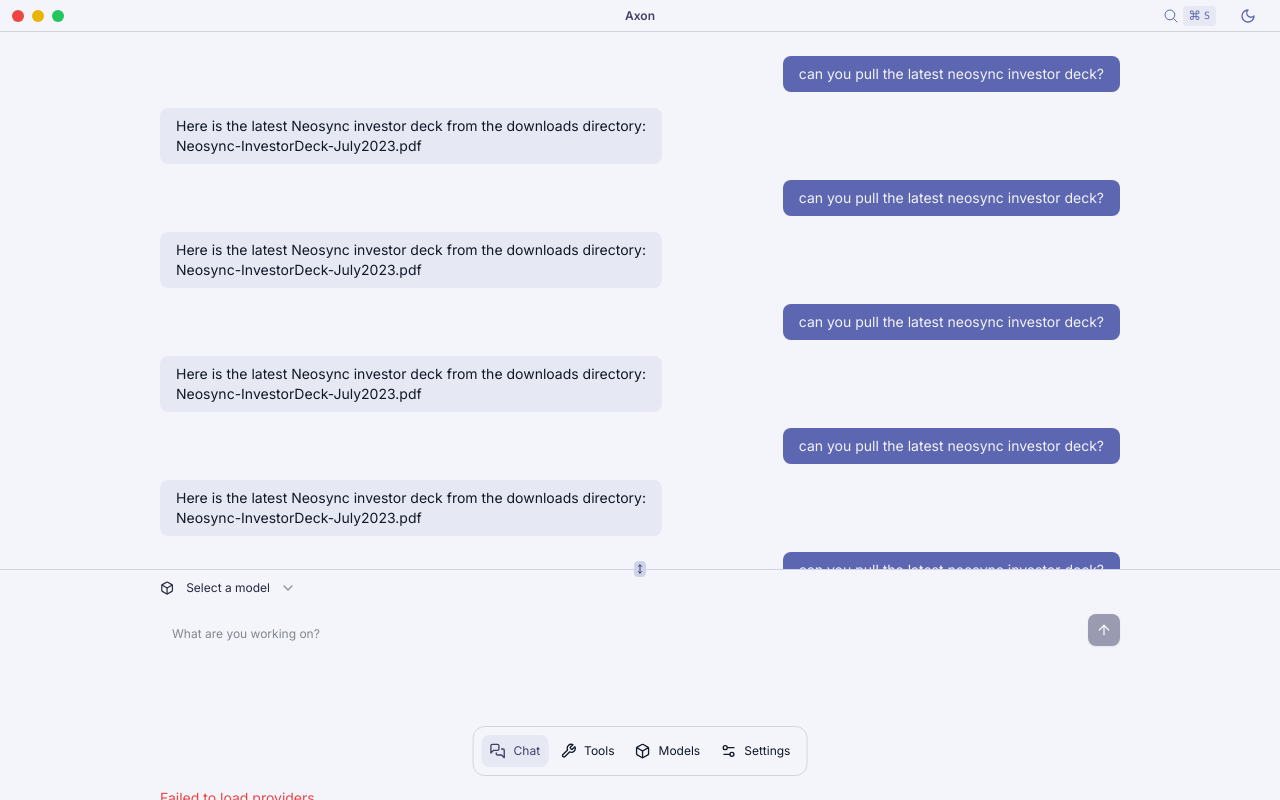
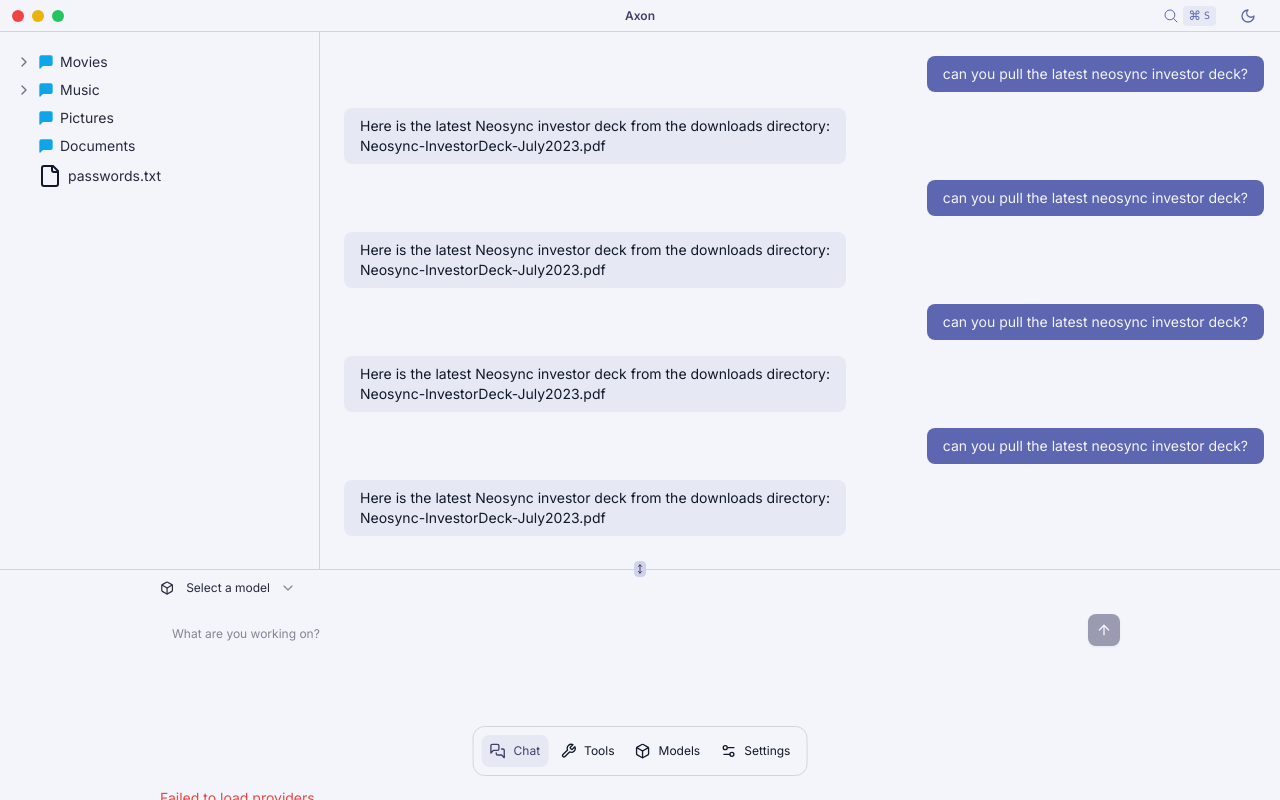
Before and after one commit to evisdrenova/axon, a React (Vite) app: page / in a window 1280 px wide. Built offline with nearby package versions, Linux system fonts and the light colour scheme.

Commit message:
init convo history ui

```diff
--- /dev/null
+++ b/components/ConversationHistory/ConversationHistory.tsx
@@ -0,0 +1,73 @@
+import { Conversation } from "../../src/pages/Home";
+import ConversationHistoryItem from "./ConversationHistoryItem";
+
+interface Props {
+  messages: Conversation[];
+}
+
+const nodes: Node[] = [
+  {
+    name: "Movies",
+    nodes: [
+      {
+        name: "Action",
+        nodes: [
+          {
+            name: "2000s",
+            nodes: [{ name: "Gladiator.mp4" }, { name: "The-Dark-Knight.mp4" }],
+          },
+          { name: "2010s", nodes: [] },
+        ],
+      },
+      {
+        name: "Comedy",
+        nodes: [{ name: "2000s", nodes: [{ name: "Superbad.mp4" }] }],
+      },
+      {
+        name: "Drama",
+        nodes: [{ name: "2000s", nodes: [{ name: "American-Beauty.mp4" }] }],
+      },
+    ],
+  },
+  {
+    name: "Music",
+    nodes: [
+      { name: "Rock", nodes: [] },
+      { name: "Classical", nodes: [] },
+    ],
+  },
+  { name: "Pictures", nodes: [] },
+  {
+    name: "Documents",
+    nodes: [],
+  },
+  { name: "passwords.txt" },
+];
+
+type Node = {
+  name: string;
+  nodes?: Node[];
+};
+
+export default function ConversationHistory(props: Props) {
+  const { messages } = props;
+  console.log("messgaes", messages);
+  return (
+    <div className="p-4 h-[600px] w-[400px] overflow-y-auto">
+      <ul>
+        {nodes.map((node) => (
+          <ConversationHistoryItem node={node} key={node.name} animated />
+        ))}
+      </ul>
+    </div>
+  );
+}
+
+// <div className="flex flex-col gap-2 w-full h-full">
+{
+  /* {messages.map((mes) => (
+        <div key={mes.id}>
+          <div className="text-sm text-gray-900">{mes.name}</div>
+        </div>
+      ))} */
+}
--- /dev/null
+++ b/components/ConversationHistory/ConversationHistoryItem.tsx
@@ -0,0 +1,93 @@
+import { useState } from "react";
+import { ChevronRight, Folder, File, MessageSquare } from "lucide-react";
+import { AnimatePresence, motion } from "framer-motion";
+import { cn } from "../../src/lib/utils";
+
+type Node = {
+  name: string;
+  nodes?: Node[];
+};
+
+interface Props {
+  node: Node;
+  animated?: boolean;
+}
+
+export default function ConversationHistoryItem(props: Props) {
+  const { node, animated } = props;
+
+  let [isOpen, setIsOpen] = useState(false);
+
+  // Common content for both options
+
+  const ChevronIcon = () =>
+    animated ? (
+      <motion.span
+        animate={{ rotate: isOpen ? 90 : 0 }}
+        transition={{ type: "spring", bounce: 0, duration: 0.4 }}
+        className="flex"
+      >
+        <ChevronRight className="size-4 text-gray-500" />
+      </motion.span>
+    ) : (
+      <ChevronRight
+        className={`size-4 text-gray-500 ${isOpen ? "rotate-90" : ""}`}
+      />
+    );
+
+  const ChildrenList = () => {
+    const children = node.nodes?.map((node) => (
+      <ConversationHistoryItem
+        node={node}
+        key={node.name}
+        animated={animated}
+      />
+    ));
+
+    if (animated) {
+      return (
+        <AnimatePresence>
+          {isOpen && (
+            <motion.ul
+              initial={{ height: 0 }}
+              animate={{ height: "auto" }}
+              exit={{ height: 0 }}
+              transition={{ type: "spring", bounce: 0, duration: 0.4 }}
+              className="pl-6 overflow-hidden flex flex-col justify-end"
+            >
+              {children}
+            </motion.ul>
+          )}
+        </AnimatePresence>
+      );
+    }
+
+    return isOpen && <ul className="pl-6">{children}</ul>;
+  };
+
+  return (
+    <li key={node.name}>
+      <span className="flex items-center gap-1.5 py-1">
+        {node.nodes && node.nodes.length > 0 && (
+          <button onClick={() => setIsOpen(!isOpen)} className="p-1 -m-1">
+            <ChevronIcon />
+          </button>
+        )}
+
+        {node.nodes ? (
+          <MessageSquare
+            className={cn(
+              node.nodes.length === 0 ? "ml-[22px]" : "",
+              `size-4 text-sky-500 fill-sky-500 `
+            )}
+          />
+        ) : (
+          <File className="ml-[22px] size-6 text-gray-900" />
+        )}
+        {node.name}
+      </span>
+
+      <ChildrenList />
+    </li>
+  );
+}
--- a/src/pages/Home.tsx
+++ b/src/pages/Home.tsx
@@ -8,6 +8,46 @@
   ResizablePanel,
   ResizablePanelGroup,
 } from "../../components/ui/resizable";
+import ConversationHistory from "../../components/ConversationHistory/ConversationHistory";
+
+export interface Conversation {
+  id: string;
+  name: string;
+  parentId: string;
+}
+
+const mes: Conversation[] = [
+  {
+    id: "1",
+    name: "convo1",
+    parentId: "",
+  },
+  {
+    id: "2",
+    name: "convo2",
+    parentId: "1",
+  },
+  {
+    id: "3",
+    name: "convo3",
+    parentId: "",
+  },
+  {
+    id: "4",
+    name: "convo4",
+    parentId: "3",
+  },
+  {
+    id: "5",
+    name: "convo5",
+    parentId: "",
+  },
+  {
+    id: "6",
+    name: "convo6",
+    parentId: "5",
+  },
+];
 
 export default function Home() {
   const [user, setUser] = useState<User | null>(null);
@@ -100,13 +140,18 @@
     <div className="flex flex-col h-full">
       <ResizablePanelGroup direction="vertical">
         <ResizablePanel defaultSize={70} minSize={10}>
-          <div className="flex-1 overflow-auto px-36 relative py-6">
+          <div className="flex flex-row gap-2 w-full h-full">
+            <div className="w-1/4 border-r border-r-gray-300 h-full">
+              <ConversationHistory messages={mes} />
+            </div>
+            <div className="flex-1 overflow-auto  relative py-6 w-3/4 ">
               <ChatScrollArea
                 messages={messages}
                 isLoading={isLoading}
                 provider={currentProvider}
                 user={user?.name ?? ""}
               />
+            </div>
           </div>
         </ResizablePanel>
         <ResizableHandle withHandle />
```
Lines whose indentation alone changed are shown as unchanged.
